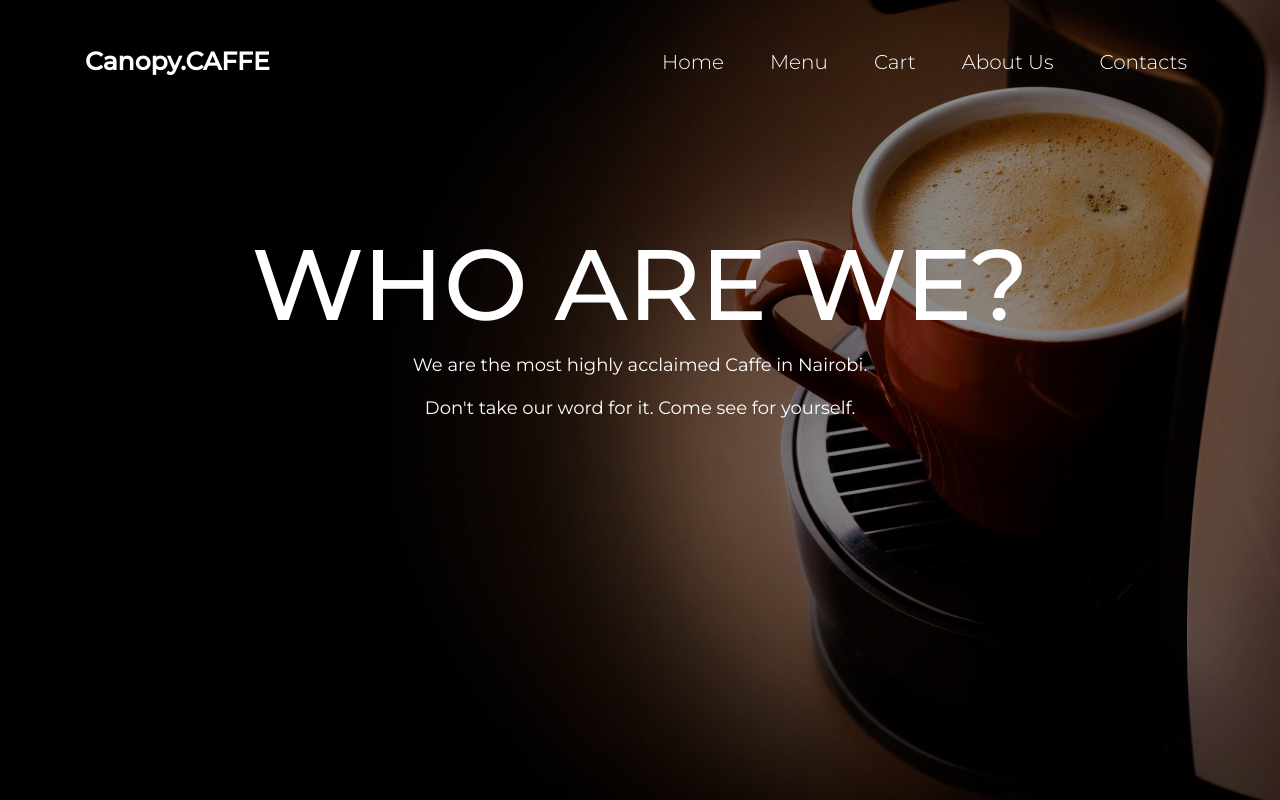
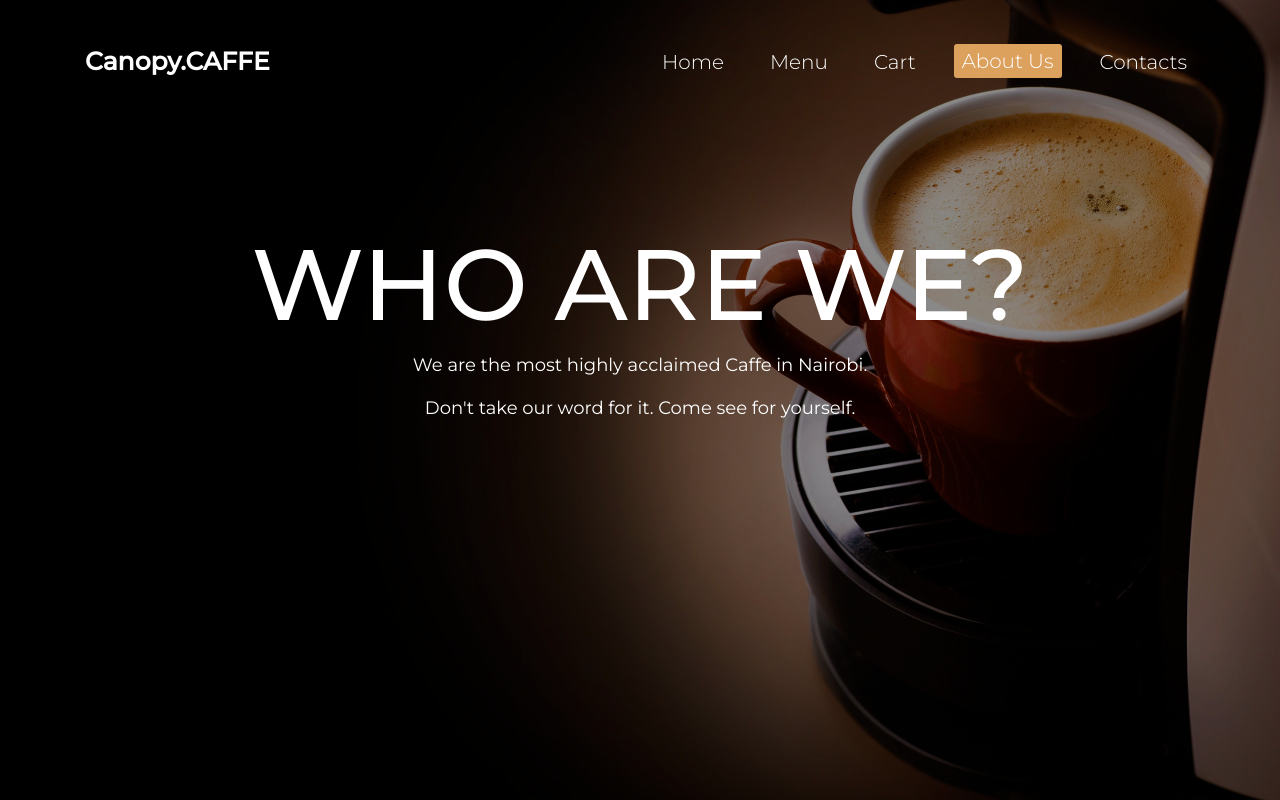
Before and after one commit to mashm3ll0w/canopy-caffe, a React (Create React App) app: page /about in a window 1280 px wide. Built offline with nearby package versions, Linux system fonts and the light colour scheme.

Commit message:
Import the NavLink component and use it to link to all the various routes in the NavBar

```diff
--- a/src/components/NavBar.js
+++ b/src/components/NavBar.js
@@ -1,37 +1,40 @@
+import { NavLink } from "react-router-dom";
+
+
 export default function NavBar() {
 	return (
 		<div id="site-navbar">
-			<nav class="navbar navbar-expand-lg">
-				<div class="container-fluid nav-container">
-					<a class="navbar-brand" href="/">
+			<nav className="navbar navbar-expand-lg">
+				<div className="container-fluid nav-container">
+					<p className="navbar-brand">
 						Canopy.CAFFE
-					</a>
-					<div class="collapse navbar-collapse justify-content-end" id="navbarNav">
-						<ul class="navbar-nav">
-							<li class="nav-item">
-								<a class="nav-link" aria-current="page" href="/">
+					</p>
+					<div className="collapse navbar-collapse justify-content-end" id="navbarNav">
+						<ul className="navbar-nav">
+							<li className="nav-item">
+								<NavLink className="nav-link" to="/">
 									Home
-								</a>
+								</NavLink>
 							</li>
-							<li class="nav-item">
-								<a class="nav-link" href="/menu">
+							<li className="nav-item">
+								<NavLink className="nav-link" to="/menu">
 									Menu
-								</a>
+								</NavLink>
 							</li>
-							<li class="nav-item">
-								<a class="nav-link" href="/cart">
-									Cart
-								</a>
+							<li className="nav-item">
+								<NavLink className="nav-link" to="/cart">
+                  Cart
+								</NavLink>
 							</li>
-							<li class="nav-item">
-								<a class="nav-link" href="/about">
+							<li className="nav-item">
+								<NavLink className="nav-link" to="/about">
 									About Us
-								</a>
+								</NavLink>
 							</li>
-							<li class="nav-item">
-								<a class="nav-link" href="/contacts">
+							<li className="nav-item">
+								<NavLink className="nav-link" to="/contacts">
 									Contacts
-								</a>
+								</NavLink>
 							</li>
 						</ul>
 					</div>
--- a/src/index.css
+++ b/src/index.css
@@ -98,3 +98,12 @@ body {
 #about > p {
   font-size: 18px;
 }
+
+/* Active class when a link is clicked */
+.active {
+  background-color: #DDA15E;
+  color: #ffff !important;
+  border-radius: 3px;
+  padding: 2px 16px;
+  margin-top: 35px;
+}
```
